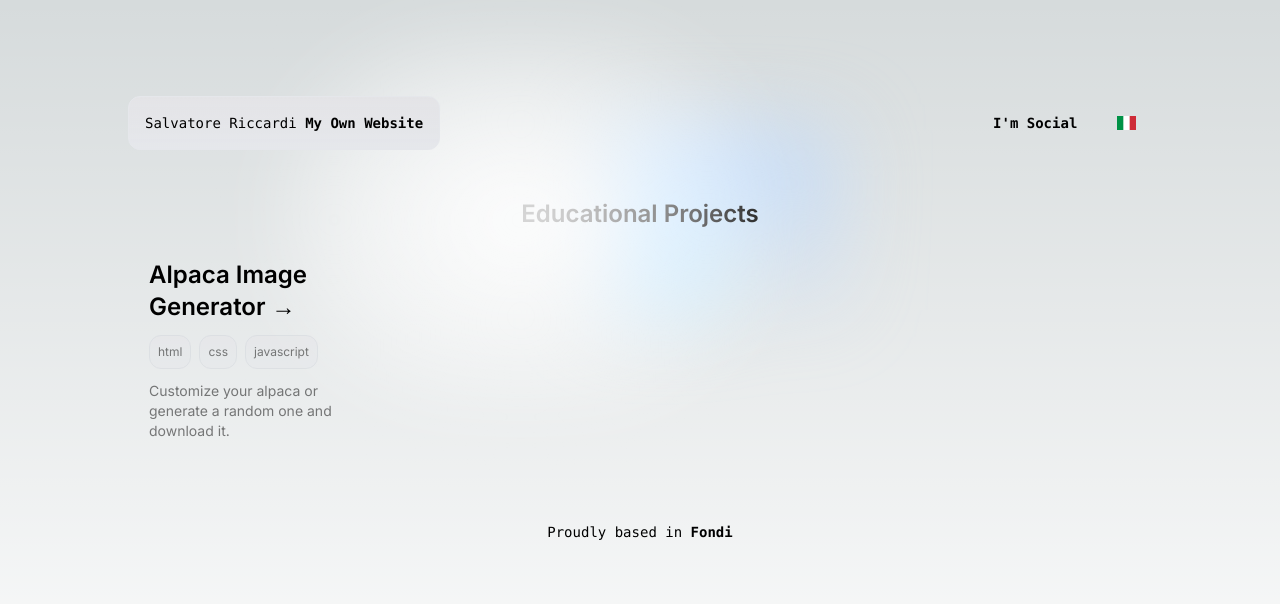
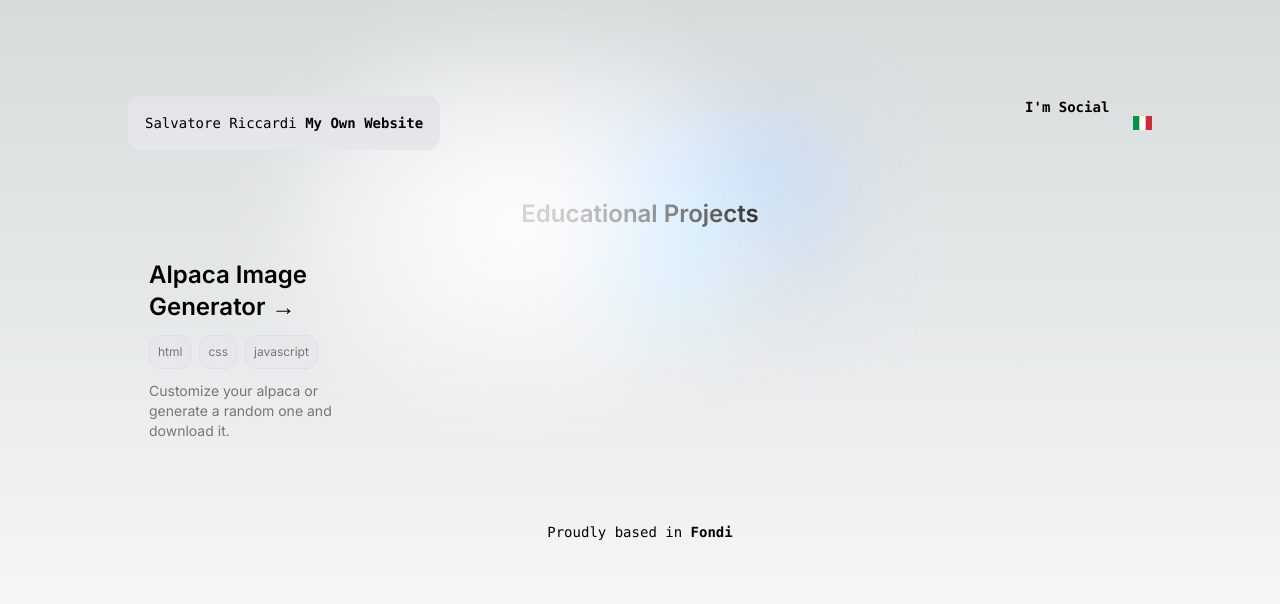
Before and after one commit to salvatorericcardi/salvatorericcardi.github.io, a Next.js app: page /en in a window 1280 px wide. Shown: the top 604 px of the page. Built offline with nearby package versions, Linux system fonts and the light colour scheme.

Commit message:
fix: fixing header component

```diff
--- a/components/Header.tsx
+++ b/components/Header.tsx
@@ -24,13 +24,13 @@ export default async function Header(props: {
                         {dictionary.header.linkedin}
                     </a>
                 </div>
-            <div className="hidden lg:static lg:h-auto lg:bg-none lg:block md:block">
-                { locales.map((locale, index) => {
+                <div className="py-4 lg:static lg:h-auto lg:bg-none lg:block md:block">
+                    {locales.map((locale, index) => {
                     const lang = locale === "en" ? "gb" : locale
 
                     return (
                         <Link
-                    className="pointer-events-auto p-8 font-bold lg:p-4 md:p-4"
+                        className="pointer-events-auto font-bold"
                         href={"/" + locale}
                         lang={locale}
                         key={index}
```
Lines whose indentation alone changed are shown as unchanged.
